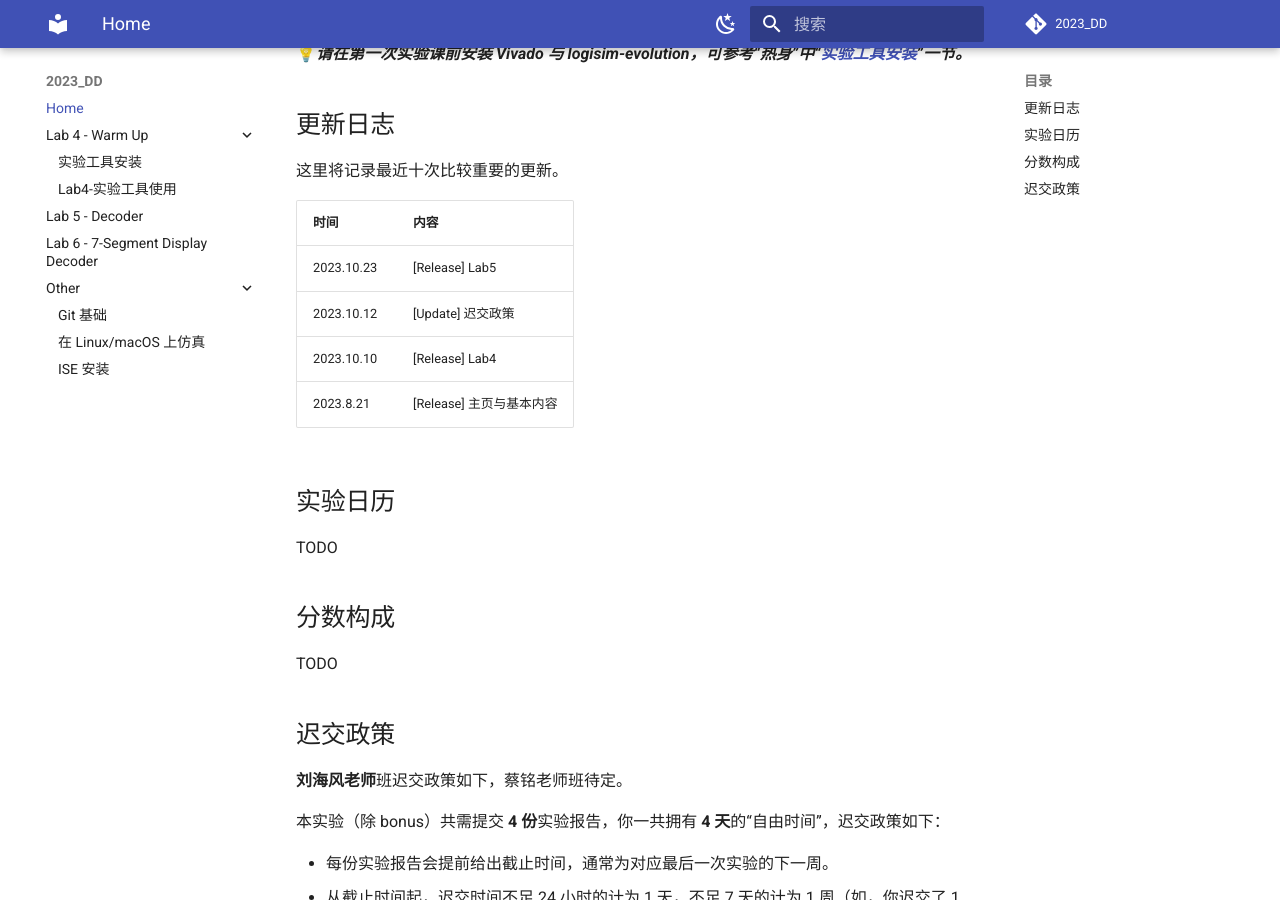
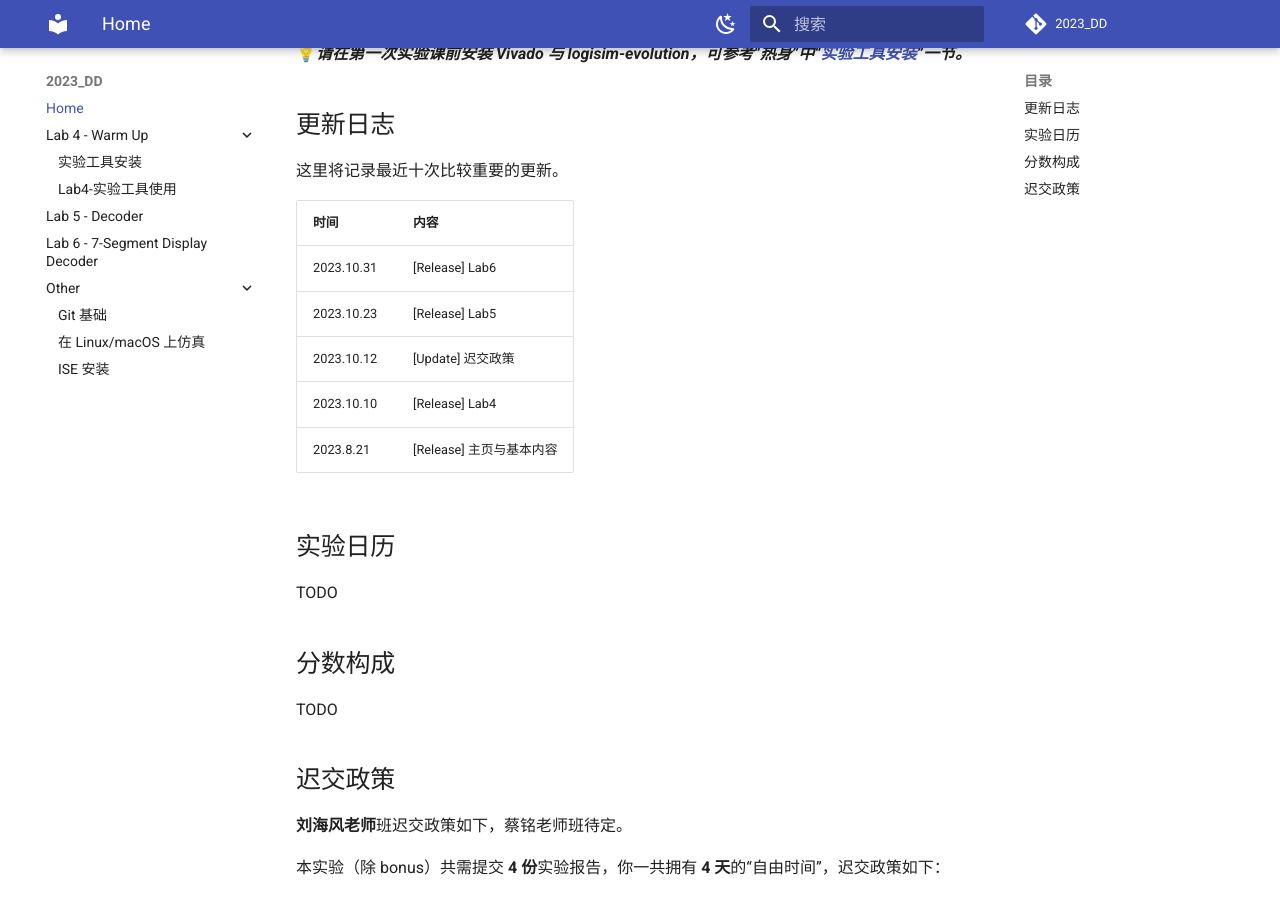
Before and after one commit to Guahao31/2023_DD, an MkDocs documentation site: the page built from docs/index.md, in a window 1280 px wide and 900 px high, scrolled down 458 px. Built offline with MkDocs 1.6.1 and Material for MkDocs 9.7.7, drawn with Linux system fonts in a browser that asks for light colours; a script that is not in the unit is left out; comment, search, counter and statistics services are not loaded.

Commit message:
release: lab6

```diff
--- a/docs/index.md
+++ b/docs/index.md
@@ -20,6 +20,7 @@
 
 | 时间 | 内容 |
 | --- | :------------------------------------ |
+| 2023.10.31 | [Release] Lab6 |
 | 2023.10.23 | [Release] Lab5 |
 | 2023.10.12 | [Update] 迟交政策 |
 | 2023.10.10 | [Release] Lab4 |
```
